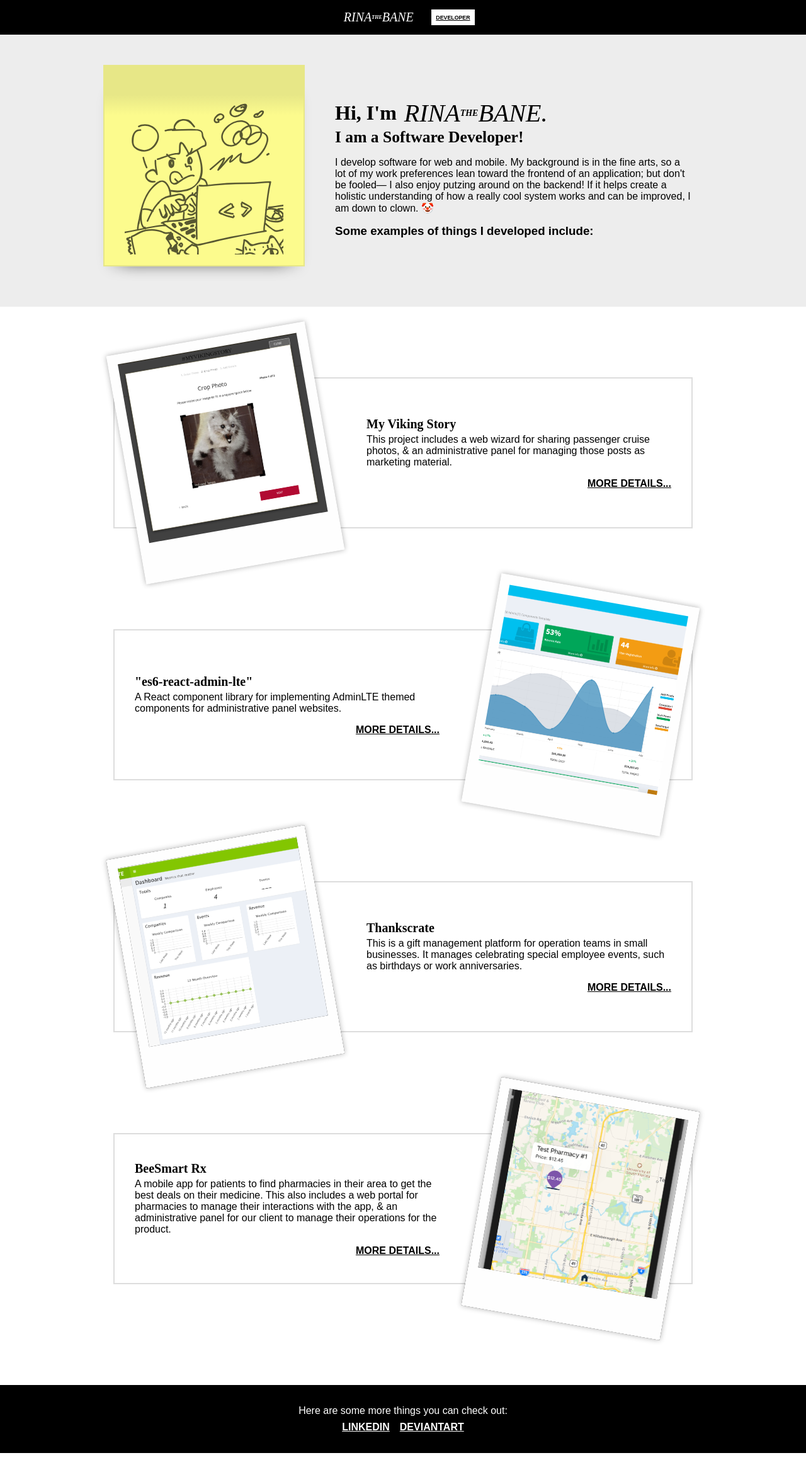
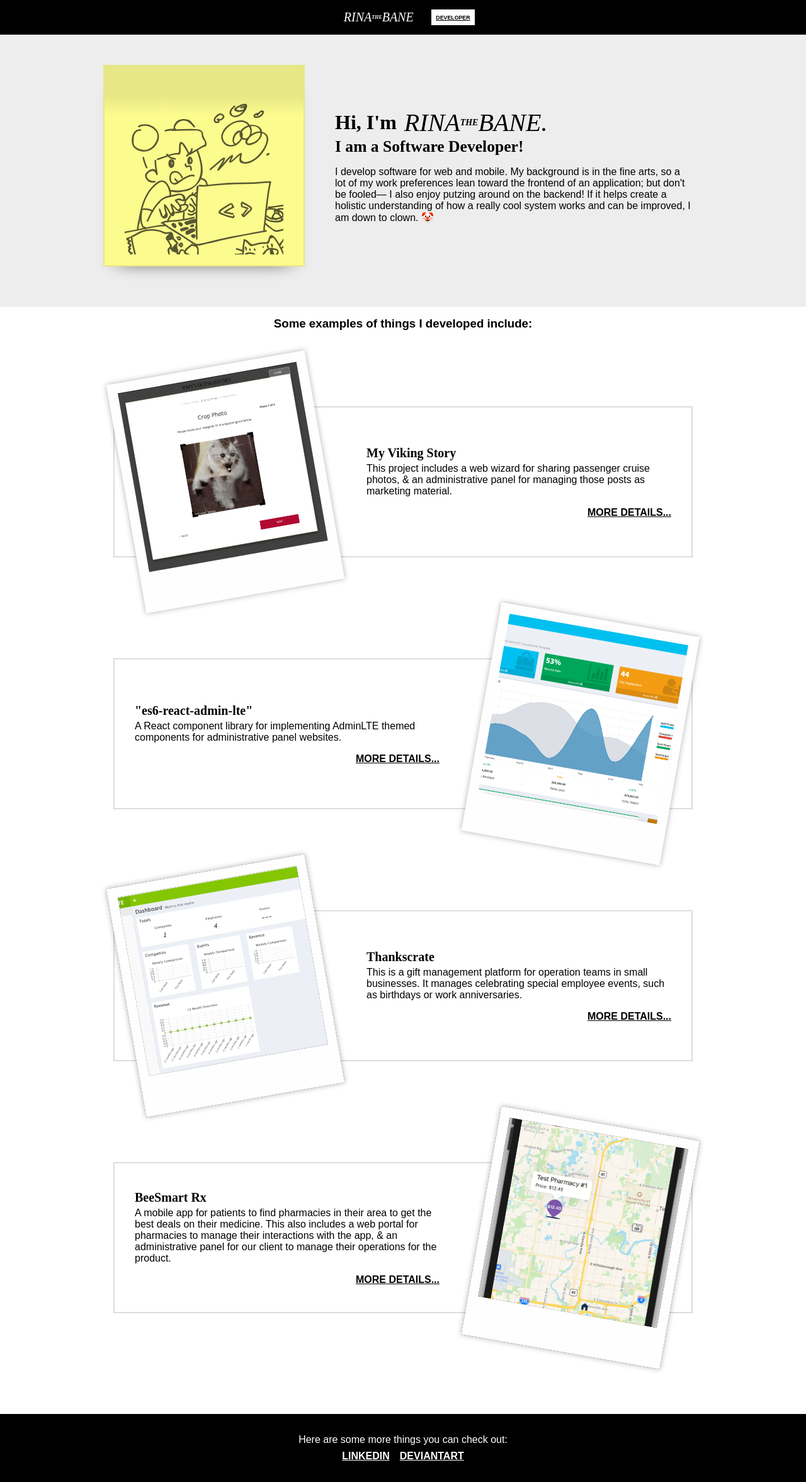
Before and after one commit to Trehalose/trehalose.github.io, a Jekyll site: the page built from _folios/developer.md, in a window 1280 px wide. Shown: the whole page at 63% size. Built offline with Jekyll 4.4.1, drawn with Linux system fonts in a browser that asks for light colours; some web fonts are replaced; before the commit the page ends 2307 px from its top, so only the background shows below that.

Commit message:
Update folio.html

```diff
--- a/_layouts/folio.html
+++ b/_layouts/folio.html
@@ -14,11 +14,10 @@ layout: default
       <small>I am a {{ page.title | escape }}!</small>
     </h1>
     <p>{{page.blurb}}</p>
-    <h3>
-      Some examples of {{page.exemplarTitle}} include:
-    </h3>
   </div>
 </div>
+
+<h3 class="mt-1">Some examples of {{page.exemplarTitle}} include:</h3>
 <ul class="projects">
   {% if site.projects.size > 0 %}
   {% for project in site.projects %}
```
